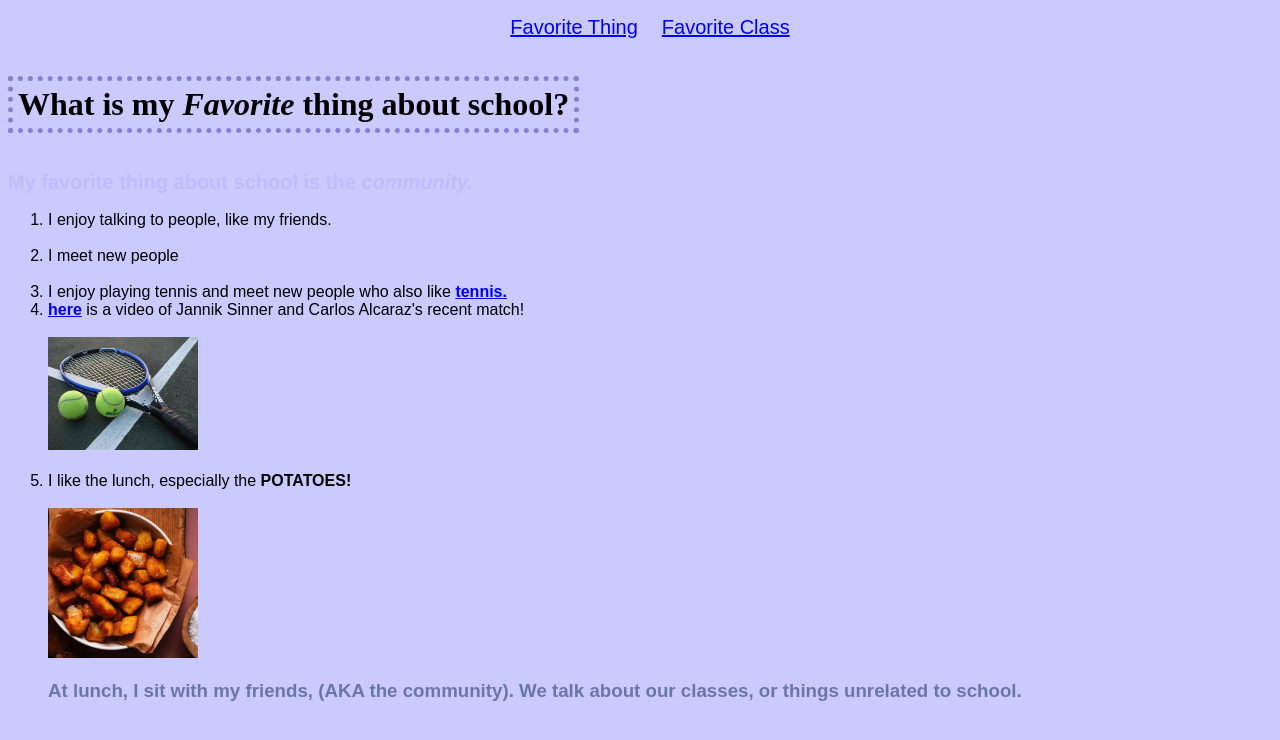
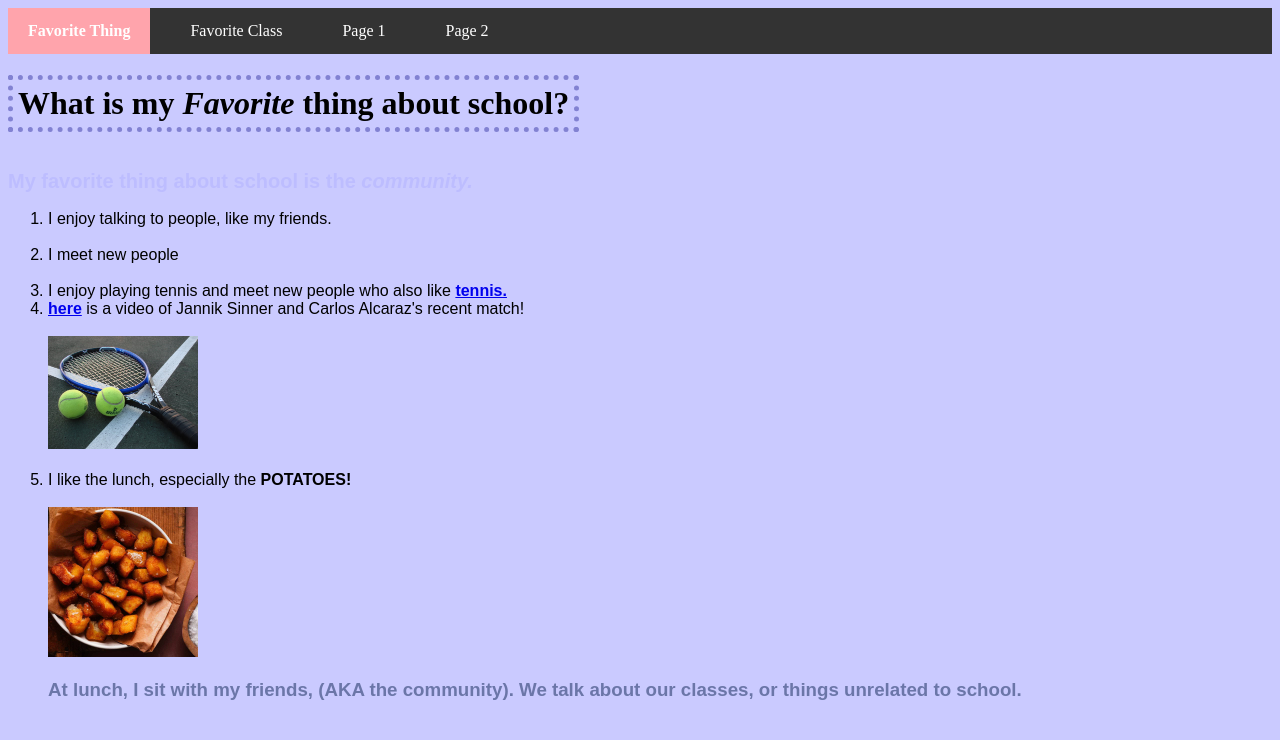
Before and after one commit to MahikaBansal/HW-Multipage_Website, a plain HTML site: page index.html in a window 1280 px wide. Drawn offline with Linux system fonts and the light colour scheme.

Commit message:
I did the hw lol

```diff
--- a/css/style.css
+++ b/css/style.css
@@ -7,3 +7,38 @@
     display: inline;
     margin-right: 20px;
 }
+
+nav {
+    background-color: #333;
+}
+
+nav ul {
+    list-style-type: none;
+    margin: 0;
+    padding: 0;
+    display: flex;
+}
+
+nav li {
+    margin-right: 20px;
+}
+
+nav a {
+    color: white;
+    text-decoration: none;
+    padding: 14px 20px;
+    display: block;
+}
+
+/* Hover effect */
+nav a:hover {
+    background-color: #575757;
+}
+
+/* Active (current page) link */
+nav a.active {
+    background-color: #ffa4ac;
+    /* a green highlight */
+    font-weight: bold;
+    /* make it stand out */
+}
--- a/index.html
+++ b/index.html
@@ -39,10 +39,14 @@ use one new CSS feature we haven't learned yet from this list - https://www.w3sc
 </head>
 
 <body>
-    <ul class="nav">
-        <li id="blue-text"><a href="index.html">Favorite Thing</a></li>
-        <li id="pink-text"><a href="class.html">Favorite Class</a></li>
-    </ul>
+    <nav>
+        <ul>
+            <li><a class="active" href="index.html">Favorite Thing</a></li>
+            <li><a href="class.html">Favorite Class</a></li>
+            <li><a href="page1.html">Page 1</a></li>
+            <li><a href="page2.html">Page 2</a></li>
+        </ul>
+    </nav>
 
     <h1 style="border: 5px dotted rgb(130, 130, 210); display: inline-block; padding: 5px;">
         What is my <em><b>Favorite</b></em> thing about school?
```
Also changed, not shown: class.html (+8 -5 lines), page1.html (added, +24 -0 lines), page2.html (added, +24 -0 lines).
